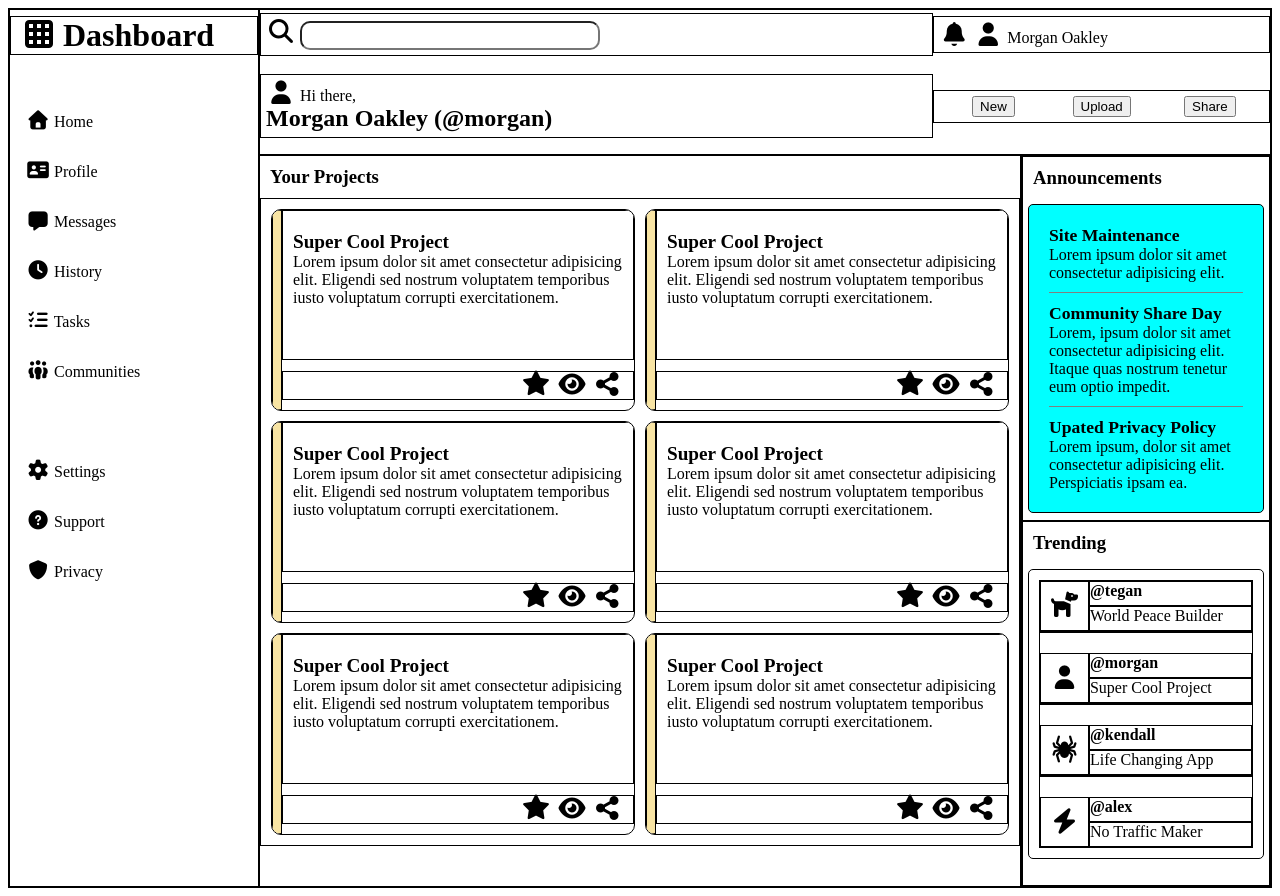
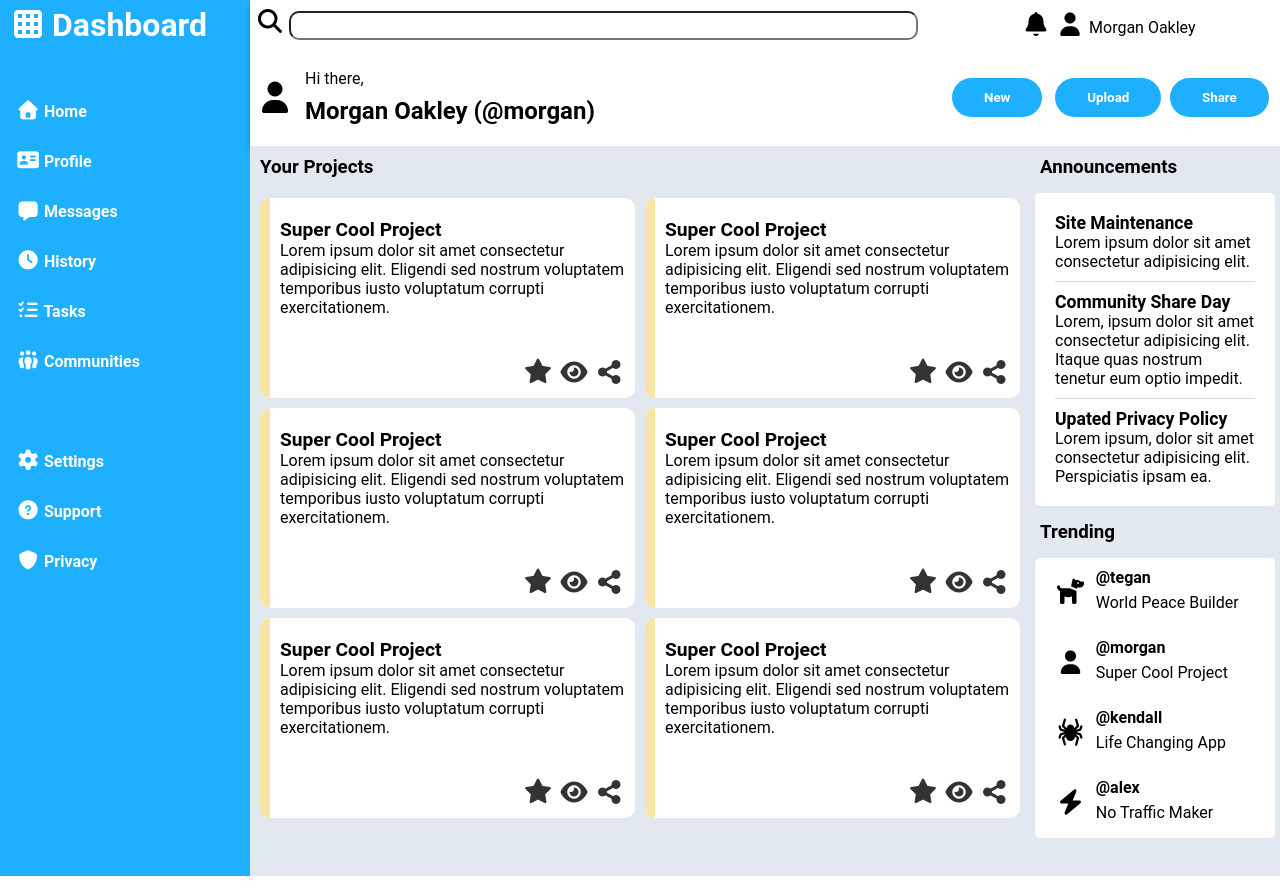
Before and after one commit to Fellryn/top-admin-dashboard, a plain HTML site: page index.html in a window 1280 px wide. Drawn offline with Linux system fonts and the light colour scheme; a web font is replaced by a local one.

Commit message:
Add roboto font, finish final polish

```diff
--- a/css/styles.css
+++ b/css/styles.css
@@ -1,5 +1,18 @@
-div {
-    border: 1px solid black;
+@font-face {
+    font-family: 'Roboto';
+    src: url('Roboto-Regular.woff2') format('woff2'),
+        url('Roboto-Regular.woff') format('woff');
+    font-weight: normal;
+    font-style: normal;
+    font-display: swap;
+}
+
+* {
+    font-family: 'Roboto', 'Segoe UI', Tahoma, Geneva, Verdana, sans-serif;
+}
+
+body {
+    margin: 0px;
 }
 
 p,
@@ -20,10 +33,13 @@ h3 {
     grid-row: 1 / span 3;
     display: grid;
     grid-template-rows: repeat(12, 50px);
+    background-color: rgb(30, 175, 255);
+    color: white;
+    font-weight: bold;
 }
 
 .sidebar > div {
-    padding-left: 0.5rem;
+    padding: 0.5rem;
     align-self: center;
 }
 
@@ -47,6 +63,7 @@ h3 {
     grid-area: 1 / 2 / 1 / 4;
     display: grid;
     grid: 1fr 2fr / 2fr 1fr;
+    box-shadow: 0px 4px 5px 0px rgba(0, 0, 0, 0.192);
 }
 
 .header #user-name {
@@ -64,6 +81,15 @@ h3 {
     justify-items: center;
 }
 
+.header .buttons button {
+    border: 0px;
+    padding: 12px 32px;
+    border-radius: 25px;
+    background-color: rgb(30, 175, 255);
+    color: white;
+    font-weight: bold;
+}
+
 .header > div {
     margin: auto 0;
     padding: 5px;
@@ -74,17 +100,37 @@ h3 {
 }
 
 .header input[type="search"] {
-    width: 300px;
+    width: calc(100% - 3rem);
     padding: 5px;
     border-radius: 10px;
 }
 
+.header > div:nth-of-type(2) {
+    text-align: center;
+}
+
+.header .user-welcome {
+    display: grid;
+    grid-template: 1fr 1fr / 50px 4fr;
+}
+
+.header .user-welcome i {
+    grid-row: 1 / span 2;
+    font-size: 2rem;
+    align-self: center;
+}
+
 .projects {
     grid-area: 2 / 2 / 4 / 3;
+    background-color: rgb(226, 232, 240);
 }
 
 .projects h3 {
     padding: 10px;
+}
+
+.projects i {
+    color: rgb(51, 51, 51);
 }
 
 .projects .cards {
@@ -132,10 +178,11 @@ h3 {
     grid-area: 2 / 3 / 4 / 3;
     display: grid;
     grid-template-rows: 365px 365px;
+    background-color: rgb(226, 232, 240);
 }
 
 .secondary .announcements {
-    background-color: aqua;
+    background-color: white;
     margin: 5px;
     padding: 20px;
     border-radius: 5px;
@@ -143,7 +190,7 @@ h3 {
 
 .announcements p:nth-of-type(2n + 2) {
     padding-bottom: 10px;
-    border-bottom: 1px gray solid;
+    border-bottom: 1px rgb(218, 218, 218) solid;
 }
 
 .announcements p:last-child {
@@ -165,6 +212,7 @@ h3 {
     margin: 5px;
     padding: 10px;
     border-radius: 5px;
+    background-color: white;
 }
 
 .secondary h3 {
--- a/index.html
+++ b/index.html
@@ -41,7 +41,7 @@
                 <i class="fa-solid fa-user"></i>
                 <p id="user-name">Morgan Oakley</p>
             </div>
-            <div>
+            <div class="user-welcome">
                 <i class="fa-solid fa-user"></i>
                 <p>Hi there,</p>
                 <h2>Morgan Oakley (@morgan)</h2>
--- /dev/null
+++ b/webfonts/stylesheet.css
@@ -0,0 +1,8 @@
+@font-face {
+    font-family: 'Roboto';
+    src: url('Roboto-Regular.woff2') format('woff2'),
+        url('Roboto-Regular.woff') format('woff');
+    font-weight: normal;
+    font-style: normal;
+    font-display: swap;
+}
```
Also changed, not shown: webfonts/Roboto-Regular.woff (added), webfonts/Roboto-Regular.woff2 (added), 3 other files.
